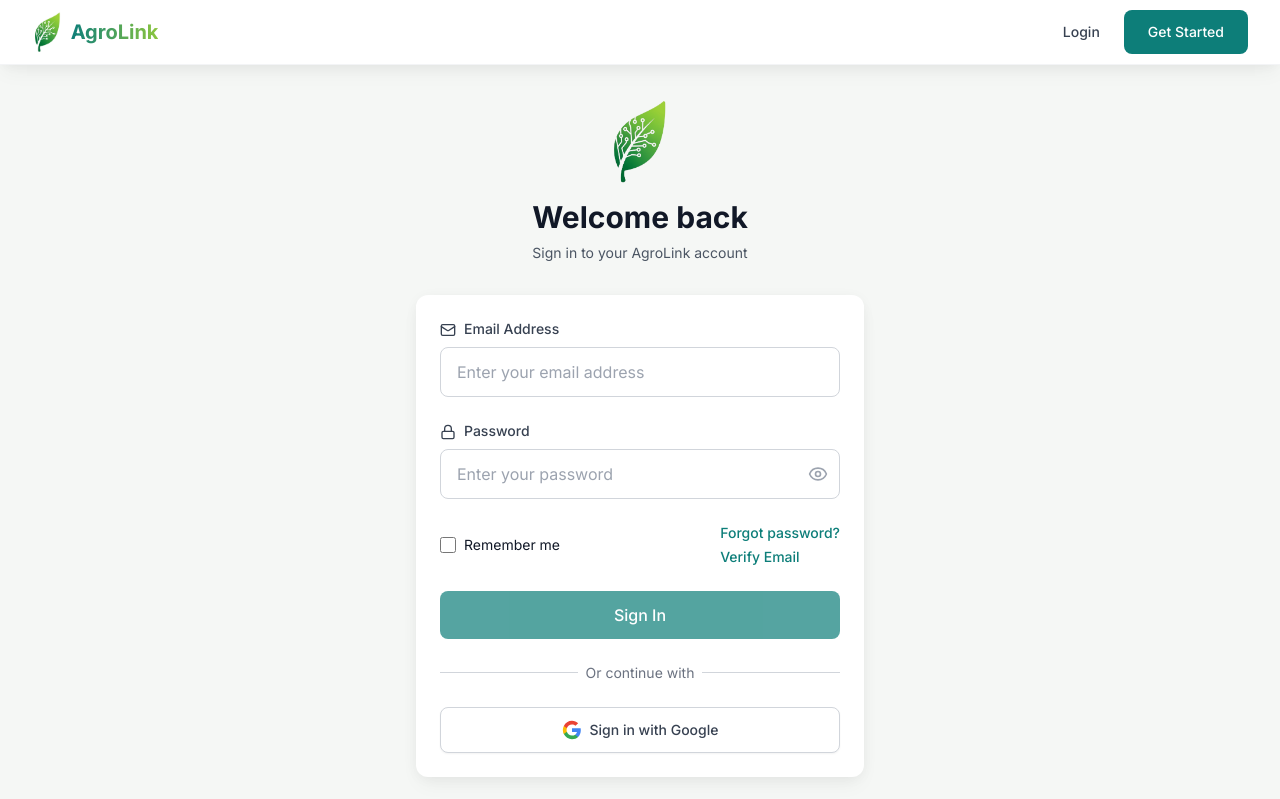
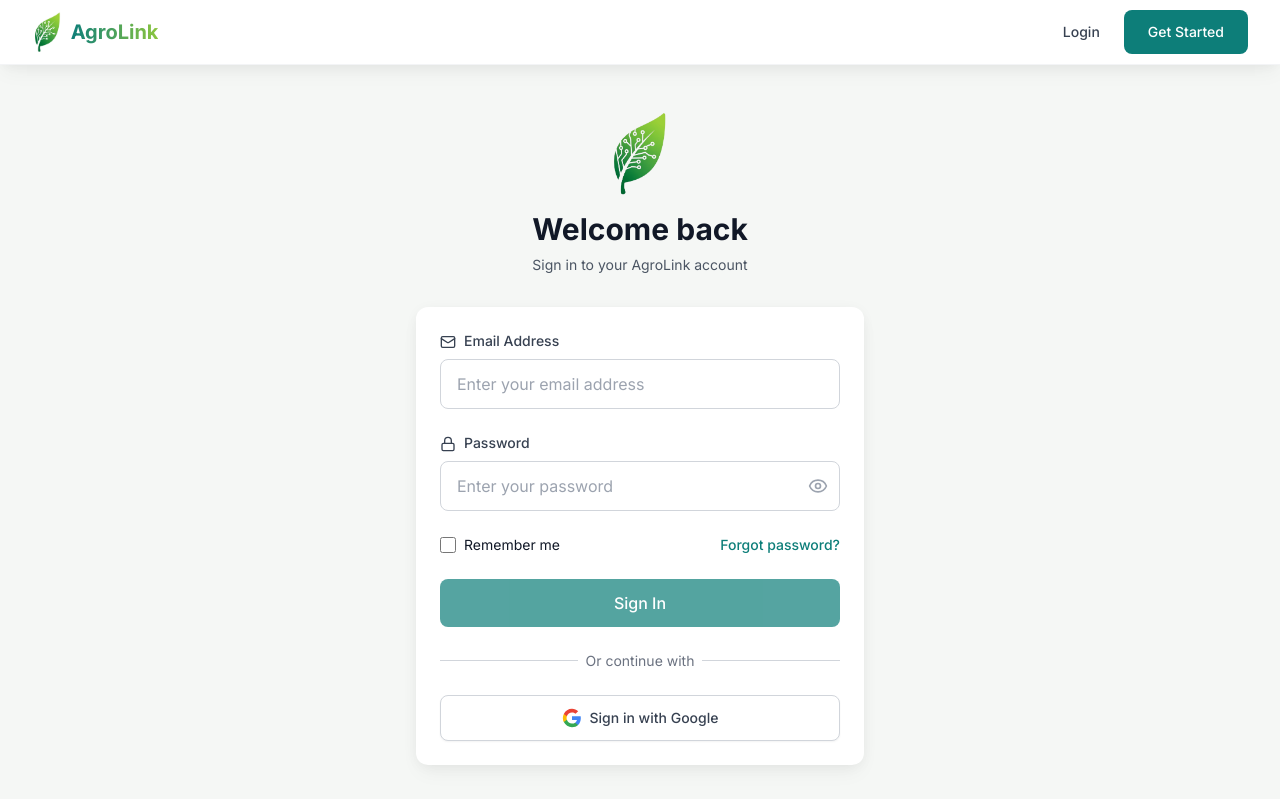
Before and after one commit to Mafath/AgroLink-online_v2, a React (Vite) app in the folder frontend/: page /login in a window 1280 px wide. Shown: the top 799 px of the page. Built offline with nearby package versions, Linux system fonts and the light colour scheme.

Commit message:
remove auto navigating to the login after successfully verifying

```diff
--- a/frontend/src/pages/EmailVerificationPage.jsx
+++ b/frontend/src/pages/EmailVerificationPage.jsx
@@ -41,10 +41,7 @@
             setMessage('Email verified successfully! You can now use all features of AgroLink.')
           }
 
-          // Redirect to login after 3 seconds
-          setTimeout(() => {
-            navigate('/login')
-          }, 3000)
+          // Don't auto-redirect, let user click "Go to Login" button manually
         } else {
           setStatus('error')
           setMessage(response.data.message || 'Verification failed')
@@ -96,7 +93,7 @@
             <p className="text-gray-600 mb-6">{message}</p>
             <div className="bg-green-50 border border-green-200 rounded-lg p-4 mb-6">
               <p className="text-green-800 text-sm">
-                You will be redirected to the login page in a few seconds...
+                Your email has been verified successfully! You can now log in to your account.
               </p>
             </div>
             <button
--- a/frontend/src/pages/EmailVerificationStatusPage.jsx
+++ b/frontend/src/pages/EmailVerificationStatusPage.jsx
@@ -163,12 +163,18 @@
         {message && (
           <div className={`mt-6 p-4 rounded-lg ${
             status === 'success'
-              ? 'bg-green-50 border border-green-200 text-green-800'
+              ? (isEmailVerified
+                  ? 'bg-green-50 border border-green-200 text-green-800'
+                  : 'bg-yellow-50 border border-yellow-200 text-yellow-800')
               : 'bg-red-50 border border-red-200 text-red-800'
           }`}>
             <div className="flex items-center">
               {status === 'success' ? (
-                <CheckCircle className="w-5 h-5 mr-2" />
+                isEmailVerified ? (
+                  <CheckCircle className="w-5 h-5 mr-2" />
+                ) : (
+                  <XCircle className="w-5 h-5 mr-2" />
+                )
               ) : (
                 <XCircle className="w-5 h-5 mr-2" />
               )}
--- a/frontend/src/pages/LoginPage.jsx
+++ b/frontend/src/pages/LoginPage.jsx
@@ -148,15 +148,8 @@
                 <input id="remember-me" name="remember-me" type="checkbox" className="h-4 w-4 text-primary-500 focus:ring-primary-500 border-gray-300 rounded" />
                 <label htmlFor="remember-me" className="ml-2 block text-sm text-gray-900">Remember me</label>
               </div>
-              <div className="text-sm space-y-1">
-                <div>
-                  <a href="#" className="font-medium text-primary-500 hover:text-primary-600">Forgot password?</a>
-                </div>
-                <div>
-                  <Link to="/email-verification-status" className="font-medium text-primary-500 hover:text-primary-600">
-                    Verify Email
-                  </Link>
-                </div>
+              <div className="text-sm">
+                <a href="#" className="font-medium text-primary-500 hover:text-primary-600">Forgot password?</a>
               </div>
             </div>
 
```
